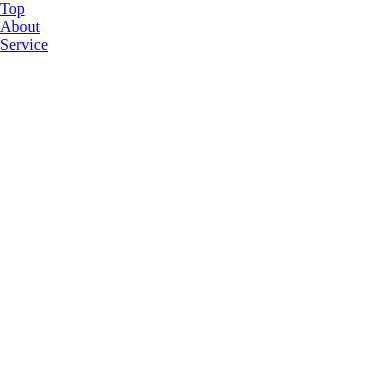
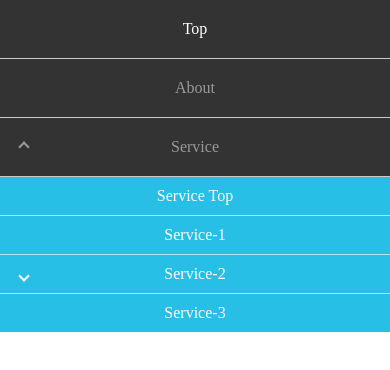
Before and after one commit to marbull/vue-drop-down-top, a Vue app: page / in a window 390 px wide. Both pictures are taken after a click on the link "Service". Shown: the top 370 px of the page. Built offline with nearby package versions, Linux system fonts and the light colour scheme.

Commit message:
add: style at Navigation.vue

```diff
--- a/src/App.vue
+++ b/src/App.vue
@@ -1,7 +1,7 @@
 <template>
-  <Header />
+  <Navigation />
 </template>
 
 <script setup>
-  import Header from './components/Header.vue';
+  import Navigation from './components/Navigation.vue';
 </script>
--- a/src/components/Header.vue
+++ /dev/null
@@ -1,59 +0,0 @@
-<template>
-  <header>
-    <nav>
-      <ul>
-        <li><a href="#">Top</a></li>
-        <li><a href="#">About</a></li>
-        <li class="has-child">
-          <a href="#">Service</a>
-          <ul>
-            <li><a href="#">Service Top</a></li>
-            <li><a href="#">Service-1</a></li>
-            <li class="has-child">
-              <a href="#">Service-2</a>
-              <ul>
-                <li><a href="#">Service-2 Top</a></li>
-                <li><a href="#">Service-2-1</a></li>
-              </ul>
-            </li>
-            <li><a href="#">Service-3</a></li>
-          </ul>
-        </li>
-      </ul>
-    </nav>
-  </header>
-</template>
-
-<script setup>
-  import { onMounted } from '@vue/runtime-core';
-  import $ from 'jquery';
-
-  onMounted(() => {
-    function mediaQueriesWin() {
-      const width = $(window).width();
-      if (width <= 768) {
-        $('.has-child>a').off('click');
-        $('.has-child>a').on('click', function () {
-          const parentElem = $(this).parent();
-          $(parentElem).toggleClass('active');
-          $(parentElem).children('ul').stop().slideToggle(500);
-        });
-        return false;
-      } else {
-        $('.has-child>a').off('click');
-        $('.has-child>a').removeClass('active');
-        $('.has-child').children('ul').css('display', '');
-      }
-    }
-
-    $(window).on('resize', function () {
-      mediaQueriesWin();
-    });
-
-    $(window).on('load', function () {
-      mediaQueriesWin();
-    });
-  });
-</script>
-
-<style scoped></style>
--- /dev/null
+++ b/src/components/Navigation.vue
@@ -0,0 +1,202 @@
+<template>
+  <nav>
+    <ul>
+      <li><a href="#">Top</a></li>
+      <li><a href="#">About</a></li>
+      <li class="has-child">
+        <a href="#">Service</a>
+        <ul>
+          <li><a href="#">Service Top</a></li>
+          <li><a href="#">Service-1</a></li>
+          <li class="has-child">
+            <a href="#">Service-2</a>
+            <ul>
+              <li><a href="#">Service-2 Top</a></li>
+              <li><a href="#">Service-2-1</a></li>
+            </ul>
+          </li>
+          <li><a href="#">Service-3</a></li>
+        </ul>
+      </li>
+    </ul>
+  </nav>
+</template>
+
+<script setup>
+  import { onMounted } from '@vue/runtime-core';
+  import $ from 'jquery';
+
+  onMounted(() => {
+    function mediaQueriesWin() {
+      const width = $(window).width();
+      if (width <= 768) {
+        $('.has-child>a').off('click');
+        $('.has-child>a').on('click', function () {
+          const parentElem = $(this).parent();
+          $(parentElem).toggleClass('active');
+          $(parentElem).children('ul').stop().slideToggle(500);
+        });
+        return false;
+      } else {
+        $('.has-child>a').off('click');
+        $('.has-child>a').removeClass('active');
+        $('.has-child').children('ul').css('display', '');
+      }
+    }
+
+    $(window).on('resize', function () {
+      mediaQueriesWin();
+    });
+
+    $(window).on('load', function () {
+      mediaQueriesWin();
+    });
+  });
+</script>
+
+<style scoped>
+  /* ナビゲーション全体の設定 */
+  nav {
+    background: #333;
+    color: #fff;
+    text-align: center;
+  }
+  /* 1階層目のナビゲーションを横並びにする */
+  nav ul {
+    display: flex;
+    justify-content: center;
+    list-style: none;
+  }
+  /* 2階層目以降は横並びにしない */
+  nav ul ul {
+    display: block;
+  }
+  /* 下の階層のulや矢印の基点にするため1階層目のli要素にrelativeを設定 */
+  nav ul li {
+    position: relative;
+  }
+  /* ナビゲーションのリンク関連 */
+  nav ul li a {
+    display: block;
+    text-decoration: none;
+    color: #999;
+    padding: 20px 35px;
+    transition: all 0.3s;
+  }
+  nav ul li li a {
+    padding: 10px 35px;
+  }
+  nav ul li a:hover {
+    color: #fff;
+  }
+  /* 矢印の設定 */
+  /* 2階層目を持つliの矢印の設定 */
+  nav ul li.has-child::before {
+    content: '';
+    position: absolute;
+    left: 15px;
+    top: 25px;
+    width: 6px;
+    height: 6px;
+    border-top: 2px solid #999;
+    border-right: 2px solid #999;
+    transform: rotate(135deg);
+  }
+  /* 3階層目を持つliの矢印の設定 */
+  nav ul ul li.has-child::before {
+    content: '';
+    position: absolute;
+    left: 6px;
+    top: 17px;
+    width: 6px;
+    height: 6px;
+    border-top: 2px solid #fff;
+    border-right: 2px solid #fff;
+    transform: rotate(45deg);
+  }
+  /* 2・3階層目の共通設定 */
+  nav li.has-child ul {
+    /* 絶対配置で位置を指定 */
+    position: absolute;
+    left: 0;
+    top: 64px;
+    z-index: 4;
+    /* 形状を指定 */
+    background: #28bfe7;
+    width: 180px;
+    /* はじめは非表示 */
+    visibility: hidden;
+    opacity: 0;
+    /* アニメーション設定 */
+    transition: all 0.3s;
+  }
+  /* hoverしたら表示 */
+  nav li.has-child:hover > ul,
+  nav li.has-child ul li:hover > ul,
+  nav li.has-child:active > ul,
+  nav li.has-child ul li:active > ul {
+    visibility: visible;
+    opacity: 1;
+  }
+  /* ナビゲーションaタグの形状 */
+  nav li.has-child ul li a {
+    color: #fff;
+    border-bottom: 1px solid rgba(255, 255, 255, 0.6);
+  }
+  nav li.has-child ul li:last-child a {
+    border-bottom: none;
+  }
+  nav li.has-child ul li a:hover,
+  nav li.has-child ul li a:active {
+    background: #3577ca;
+  }
+  /* 3階層目 */
+  /* 3階層目の位置 */
+  nav li.has-child ul ul {
+    top: 0;
+    left: 182px;
+    background: #66adf5;
+  }
+  nav li.has-child ul ul li a:hover,
+  nav li.has-child ul ul li a:active {
+    background: #448ed3;
+  }
+  /* 768px以下の形状 */
+  @media screen and (max-width: 768px) {
+    nav {
+      padding: 0;
+    }
+    nav ul {
+      display: block;
+    }
+    nav li.has-child ul,
+    nav li.has-child ul ul {
+      position: relative;
+      left: 0;
+      top: 0;
+      width: 100%;
+      /* JSで制御するためいったん表示する */
+      visibility: visible;
+      opacity: 1;
+      /* JSのslidetoggleで表示させるため非表示に */
+      display: none;
+      /* JSで制御するためCSSのアニメーションを切る */
+      transition: none;
+    }
+    nav ul li a {
+      border-bottom: 1px solid #ccc;
+    }
+    /* 矢印の位置と向き */
+    nav ul li.has-child::before {
+      left: 20px;
+    }
+    nav ul ul li.has-child::before {
+      transform: rotate(135deg);
+      left: 20px;
+    }
+
+    nav ul li.has-child.active::before {
+      transform: rotate(-45deg);
+    }
+  }
+</style>
```
